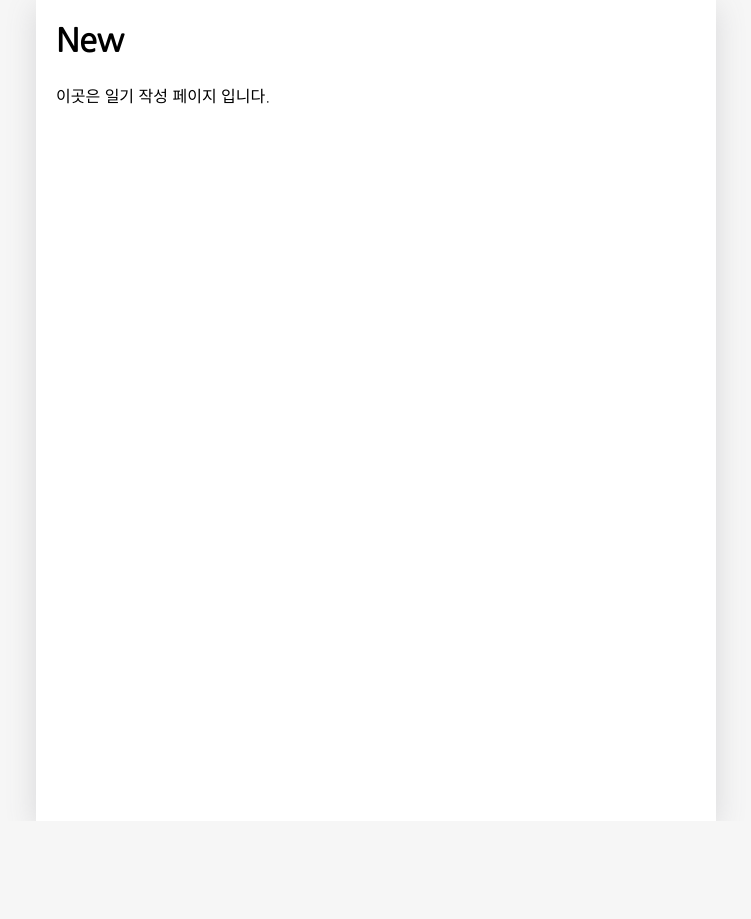
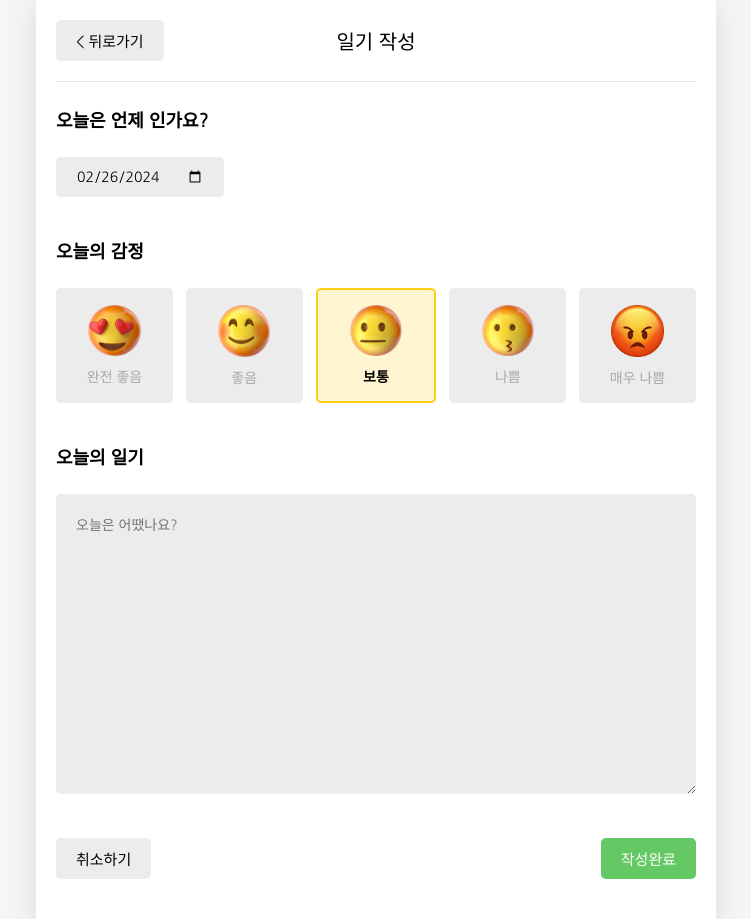
Before and after one commit to JeonggonCho/React-practice-Emotion_Diary, a React (Create React App) app in the folder emotion-diary/: page /new in a window 1280 px wide. Shown: the whole page, without its empty margins (264-1015 px from the left). Before the commit the page ends 821 px from the top, so only its background shows below. Built offline with nearby package versions, Linux system fonts and the light colour scheme; the HTML template or start-up script is replaced by a standard one.

Commit message:
feature: new_page

```diff
--- a/emotion-diary/src/App.css
+++ b/emotion-diary/src/App.css
@@ -66,7 +66,7 @@ body {
 }
 
 
-/* HEADER */
+/* MyHeader */
 
 header {
     padding-top: 20px;
@@ -82,7 +82,7 @@ header > div {
 
 header .head_text {
     width: 50%;
-    font-size: 18px;
+    font-size: 20px;
     justify-content: center;
 }
 
@@ -153,27 +153,27 @@ header button {
 
 .DiaryItem .emotion_img_wrapper_1 {
     border: 2px solid #64c964;
-    background-color: rgba(100, 201, 100, 0.2); /* 투명도 조절 */
+    background-color: rgba(100, 201, 100, 0.2);
 }
 
 .DiaryItem .emotion_img_wrapper_2 {
     border: 2px solid #9dd772;
-    background-color: rgba(157, 215, 114, 0.2); /* 투명도 조절 */
+    background-color: rgba(157, 215, 114, 0.2);
 }
 
 .DiaryItem .emotion_img_wrapper_3 {
     border: 2px solid #fdce17;
-    background-color: rgba(253, 206, 23, 0.2); /* 투명도 조절 */
+    background-color: rgba(253, 206, 23, 0.2);
 }
 
 .DiaryItem .emotion_img_wrapper_4 {
     border: 2px solid #fd8446;
-    background-color: rgba(253, 132, 70, 0.2); /* 투명도 조절 */
+    background-color: rgba(253, 132, 70, 0.2);
 }
 
 .DiaryItem .emotion_img_wrapper_5 {
     border: 2px solid #fd565f;
-    background-color: rgba(253, 86, 95, 0.2); /* 투명도 조절 */
+    background-color: rgba(253, 86, 95, 0.2);
 }
 
 .DiaryItem .info_wrapper {
@@ -196,3 +196,112 @@ header button {
 .DiaryItem .btn_wrapper {
     min-width: 70px;
 }
+
+/* DiaryEditor */
+
+.DiaryEditor {}
+
+.DiaryEditor section {
+    margin-bottom: 40px;
+}
+
+.DiaryEditor h4 {
+    font-size: 18px;
+    font-weight: bold;
+}
+
+.DiaryEditor .input_date {
+    border: none;
+    border-radius: 5px;
+    background-color: #ececec;
+    padding: 10px 20px;
+    cursor: pointer;
+    font-family: 'Nanum Gothic';
+    font-size: 14px;
+}
+
+.DiaryEditor .emotion_list_wrapper {
+    display: grid;
+    grid-template-columns: repeat(5, auto);
+    gap: 2%;
+}
+
+.DiaryEditor textarea {
+    font-family: 'Nanum Gothic';
+    font-size: 14px;
+    box-sizing: border-box;
+    width: 100%;
+    min-height: 300px;
+    resize: vertical;
+    border: none;
+    border-radius: 5px;
+    background-color: #ececec;
+    padding: 20px;
+}
+
+.DiaryEditor textarea:focus {
+    outline: 2px solid darkgrey;
+}
+
+.DiaryEditor .control_box {
+    display: flex;
+    justify-content: space-between;
+    align-items: center;
+}
+
+/* EmotionItem */
+
+.EmotionItem {
+    cursor: pointer;
+    border-radius: 5px;
+    padding: 15px ;
+    display: flex;
+    flex-direction: column;
+    justify-content: center;
+    align-items: center;
+}
+
+.EmotionItem img {
+    width: 60%;
+    margin-bottom: 10px;
+}
+
+.EmotionItem span {
+    font-size: 14px;
+    text-align: center;
+}
+
+.EmotionItem_off {
+    background-color: #ececec;
+    color: darkgrey;
+}
+
+.EmotionItem_on_1 {
+    border: 2px solid #64c964;
+    background-color: rgba(100, 201, 100, 0.2);
+    font-weight: bold;
+}
+
+.EmotionItem_on_2 {
+    border: 2px solid #9dd772;
+    background-color: rgba(157, 215, 114, 0.2);
+    font-weight: bold;
+}
+
+.EmotionItem_on_3 {
+    border: 2px solid #fdce17;
+    background-color: rgba(253, 206, 23, 0.2);
+    font-weight: bold;
+}
+
+.EmotionItem_on_4 {
+    border: 2px solid #fd8446;
+    background-color: rgba(253, 132, 70, 0.2);
+    font-weight: bold;
+}
+
+.EmotionItem_on_5 {
+    border: 2px solid #fd565f;
+    background-color: rgba(253, 86, 95, 0.2);
+    font-weight: bold;
+}
--- /dev/null
+++ b/emotion-diary/src/components/DiaryEditor.js
@@ -0,0 +1,121 @@
+import {useNavigate} from "react-router-dom";
+import {useContext, useRef, useState} from "react";
+
+import MyHeader from "./MyHeader";
+import MyButton from "./MyButton";
+import EmotionItem from "./EmotionItem";
+import {DiaryDispatchContext} from "../App";
+
+const emotionList = [
+  {
+    emotion_id: 1,
+    emotion_img: process.env.PUBLIC_URL + `/assets/emotion1.png`,
+    emotion_descript: "완전 좋음"
+  },
+  {
+    emotion_id: 2,
+    emotion_img: process.env.PUBLIC_URL + `/assets/emotion2.png`,
+    emotion_descript: "좋음"
+  },
+  {
+    emotion_id: 3,
+    emotion_img: process.env.PUBLIC_URL + `/assets/emotion3.png`,
+    emotion_descript: "보통"
+  },
+  {
+    emotion_id: 4,
+    emotion_img: process.env.PUBLIC_URL + `/assets/emotion4.png`,
+    emotion_descript: "나쁨"
+  },
+  {
+    emotion_id: 5,
+    emotion_img: process.env.PUBLIC_URL + `/assets/emotion5.png`,
+    emotion_descript: "매우 나쁨"
+  },
+];
+
+const getStringDate = (date) => {
+  return date.toISOString().slice(0, 10);
+};
+
+const DiaryEditor = () => {
+  const contentRef = useRef();
+  const [content, setContent] = useState("");
+  const [emotion, setEmotion] = useState(3);
+  const [date, setDate] = useState(getStringDate(new Date()));
+
+  const handleClickEmote = (emotion) => {
+    setEmotion(emotion);
+  };
+
+  const {onCreate} = useContext(DiaryDispatchContext);
+
+  const navigate = useNavigate();
+
+  const handleSubmit = () => {
+    if (content.length < 1) {
+      contentRef.current.focus();
+      return;
+    }
+    onCreate(date, content, emotion);
+    navigate("/", {replace:true});
+  };
+  return (
+    <div className="DiaryEditor">
+      <MyHeader
+        headText={"일기 작성"}
+        leftChild={<MyButton text={"< 뒤로가기"} onClick={() => navigate(-1)}/>}
+      />
+      <div>
+        <section>
+          <h4>오늘은 언제 인가요?</h4>
+          <div className="input-box">
+            <input
+              className="input_date"
+              value={date}
+              onChange={(e) => setDate(e.target.value)}
+              type="date"/>
+          </div>
+        </section>
+        <section>
+          <h4>오늘의 감정</h4>
+          <div className="input_box emotion_list_wrapper">
+            {emotionList.map((it) => (
+              <EmotionItem
+                key={it.emotion_id}
+                {...it}
+                onClick={handleClickEmote}
+                isSelected={it.emotion_id === emotion}
+              />
+            ))}
+          </div>
+        </section>
+        <section>
+          <h4>오늘의 일기</h4>
+          <div className="input_box text_wrapper">
+            <textarea
+              placeholder="오늘은 어땠나요?"
+              ref={contentRef}
+              value={content}
+              onChange={(e) => (
+                setContent(e.target.value)
+              )}/>
+          </div>
+        </section>
+        <section>
+          <div className="control_box">
+            <MyButton
+              text={"취소하기"}
+              onClick={() => navigate(-1)}/>
+            <MyButton
+              text={"작성완료"}
+              type={"positive"}
+              onClick={handleSubmit}/>
+          </div>
+        </section>
+      </div>
+    </div>
+  );
+}
+
+export default DiaryEditor;
--- a/emotion-diary/src/components/DiaryList.js
+++ b/emotion-diary/src/components/DiaryList.js
@@ -83,7 +83,7 @@ const DiaryList = ({diaryList}) => {
         <div className="right_col">
           <MyButton
             type={"positive"}
-            text={"새 일기쓰기"}
+            text={"일기 작성"}
             onClick={() => navigate("/new")}
           />
         </div>
--- /dev/null
+++ b/emotion-diary/src/components/EmotionItem.js
@@ -0,0 +1,22 @@
+const EmotionItem = ({
+  emotion_id,
+  emotion_img,
+  emotion_descript,
+  onClick,
+  isSelected
+}) => {
+  return (
+    <div
+      onClick={() => onClick(emotion_id)}
+      className={
+      ["EmotionItem",
+        isSelected ? `EmotionItem_on_${emotion_id}` : `EmotionItem_off`
+      ].join(" ")}
+    >
+      <img src={emotion_img}/>
+      <span>{emotion_descript}</span>
+    </div>
+  )
+};
+
+export default EmotionItem;
--- a/emotion-diary/src/pages/New.js
+++ b/emotion-diary/src/pages/New.js
@@ -1,10 +1,11 @@
+import DiaryEditor from "../components/DiaryEditor";
+
 const New = () => {
-    return (
-        <div>
-            <h1>New</h1>
-            <p>이곳은 일기 작성 페이지 입니다.</p>
-        </div>
-    );
+  return (
+    <div>
+      <DiaryEditor/>
+    </div>
+  )
 };
 
 export default New;
```
